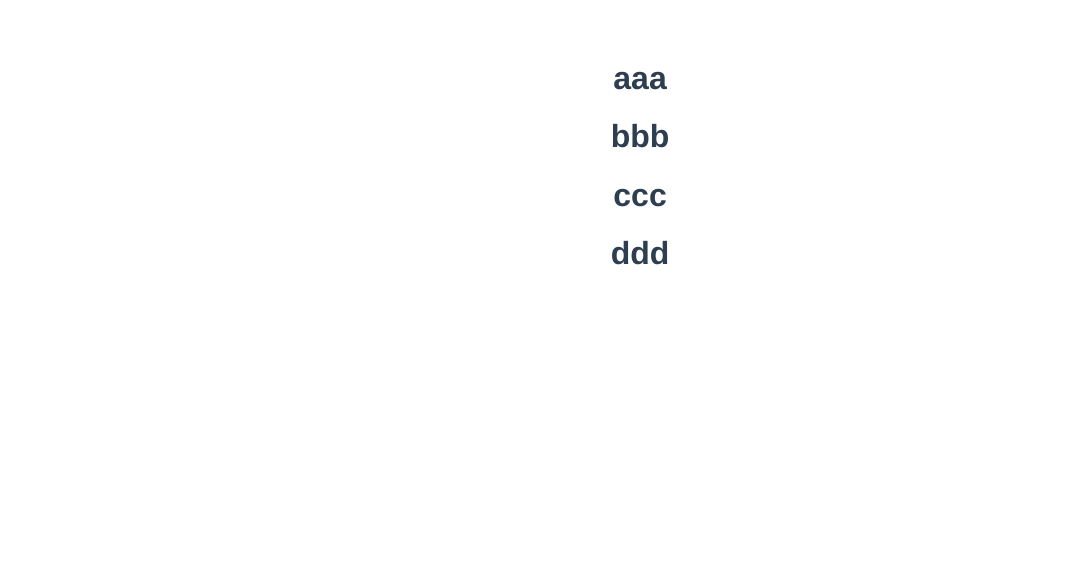
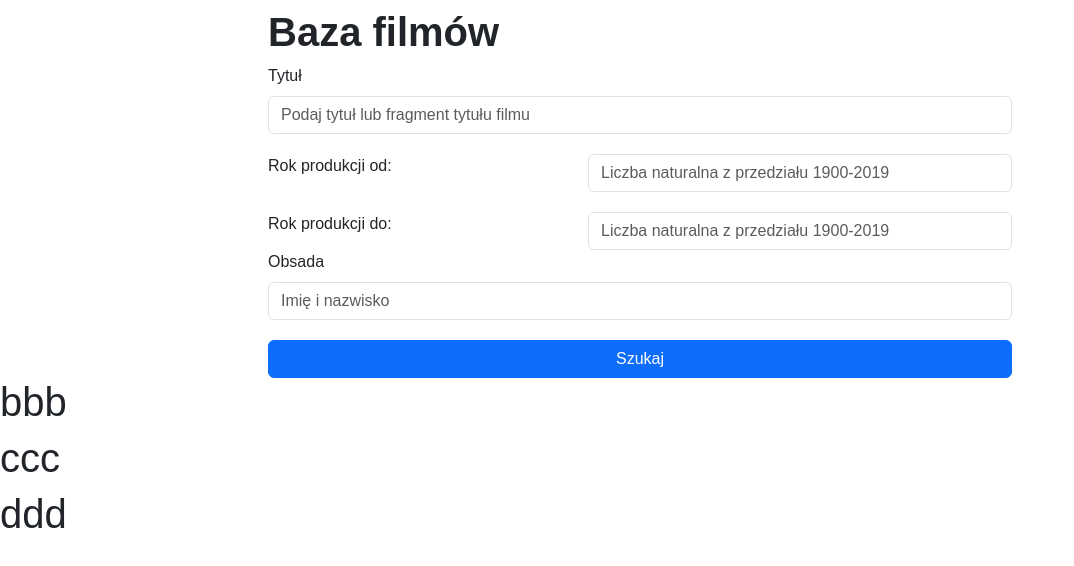
Before and after one commit to KacperKafara/ExpressReactShop, a Vue app in the folder zadanie3/hello-world/: page / in a window 1280 px wide. Shown: the top 566 px of the page, without its empty margins (0-1074 px from the left). Built offline with nearby package versions, Linux system fonts and the light colour scheme.

Commit message:
Stylowanie pierwszego komponentu

```diff
--- a/zadanie3/hello-world/package.json
+++ b/zadanie3/hello-world/package.json
@@ -8,6 +8,8 @@
     "lint": "vue-cli-service lint"
   },
   "dependencies": {
+    "bootstrap": "^5.3.2",
+    "bootstrap-vue": "^2.23.1",
     "core-js": "^3.8.3",
     "vue": "^3.2.13"
   },
--- a/zadanie3/hello-world/src/App.vue
+++ b/zadanie3/hello-world/src/App.vue
@@ -23,12 +23,11 @@ export default {
 </script>
 
 <style>
-#app {
-  font-family: Avenir, Helvetica, Arial, sans-serif;
-  -webkit-font-smoothing: antialiased;
-  -moz-osx-font-smoothing: grayscale;
-  text-align: center;
-  color: #2c3e50;
-  margin-top: 60px;
+* {
+  font-family: sans-serif;
+}
+
+h1 {
+  text-align: left;
 }
 </style>
--- a/zadanie3/hello-world/src/components/SearchComponent.vue
+++ b/zadanie3/hello-world/src/components/SearchComponent.vue
@@ -1,13 +1,52 @@
 <template>
-    <h1>aaa</h1>
+    <div class="main container">
+        <h1>Baza filmów</h1>
+        <form>
+            <label for="title" class="form-label">Tytuł</label>
+            <input type="text" class="form-control" name="title" id="title"
+                placeholder="Podaj tytuł lub fragment tytułu filmu">
+            <div class="row">
+                <div class="col"><label for="startYear" class="form-label">Rok produkcji od:</label></div>
+                <div class="col-md-7"><input type="text" class="form-control" name="startYear" id="startYear"
+                        placeholder="Liczba naturalna z przedziału 1900-2019"></div>
+            </div>
+            <div class="row">
+                <div class="col"><label for="endYear" class="form-label">Rok produkcji do:</label></div>
+                <div class="col-md-7"><input type="text" class="form-control" name="endYear" id="endYear"
+                        placeholder="Liczba naturalna z przedziału 1900-2019"></div>
+            </div>
+            <label for="cast" class="form-label">Obsada</label>
+            <input type="text" class="form-control" name="cast" id="cast" placeholder="Imię i nazwisko">
+            <button @click="blockRefresh" class="btn btn-primary w-100">Szukaj</button>
+        </form>
+    </div>
 </template>
 
 <script>
-
+export default {
+    methods: {
+        blockRefresh(e) {
+            e.preventDefault();
+        }
+    }
+}
 </script>
 
-<style>
+<style scoped>
+.main {
+    max-width: 60%;
+}
+
+.row {
+    margin-top: 20px;
+}
+
+.btn {
+    margin-top: 20px;
+}
+
 h1 {
-    text-align: center;
+    margin-top: 8px;
+    font-weight: 600;
 }
 </style>
--- a/zadanie3/hello-world/src/main.js
+++ b/zadanie3/hello-world/src/main.js
@@ -1,4 +1,7 @@
 import { createApp } from 'vue'
 import App from './App.vue'
 
+import 'bootstrap/dist/css/bootstrap.css';
+import 'bootstrap-vue/dist/bootstrap-vue.css';
+
 createApp(App).mount('#app')
```
Also changed, not shown: zadanie3/hello-world/src/assets/logo.png (deleted), 1 other file (tests, documents, lock files or other folders).
